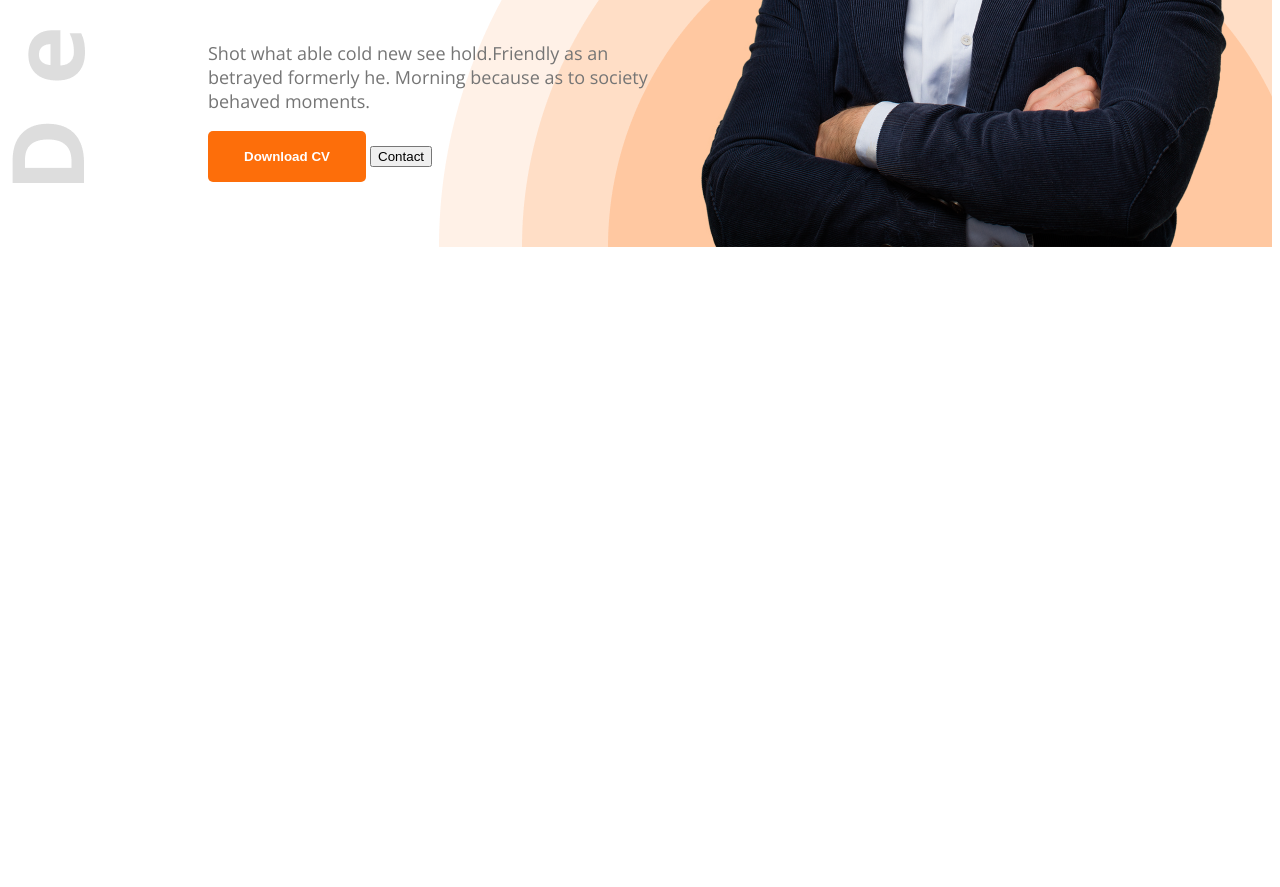
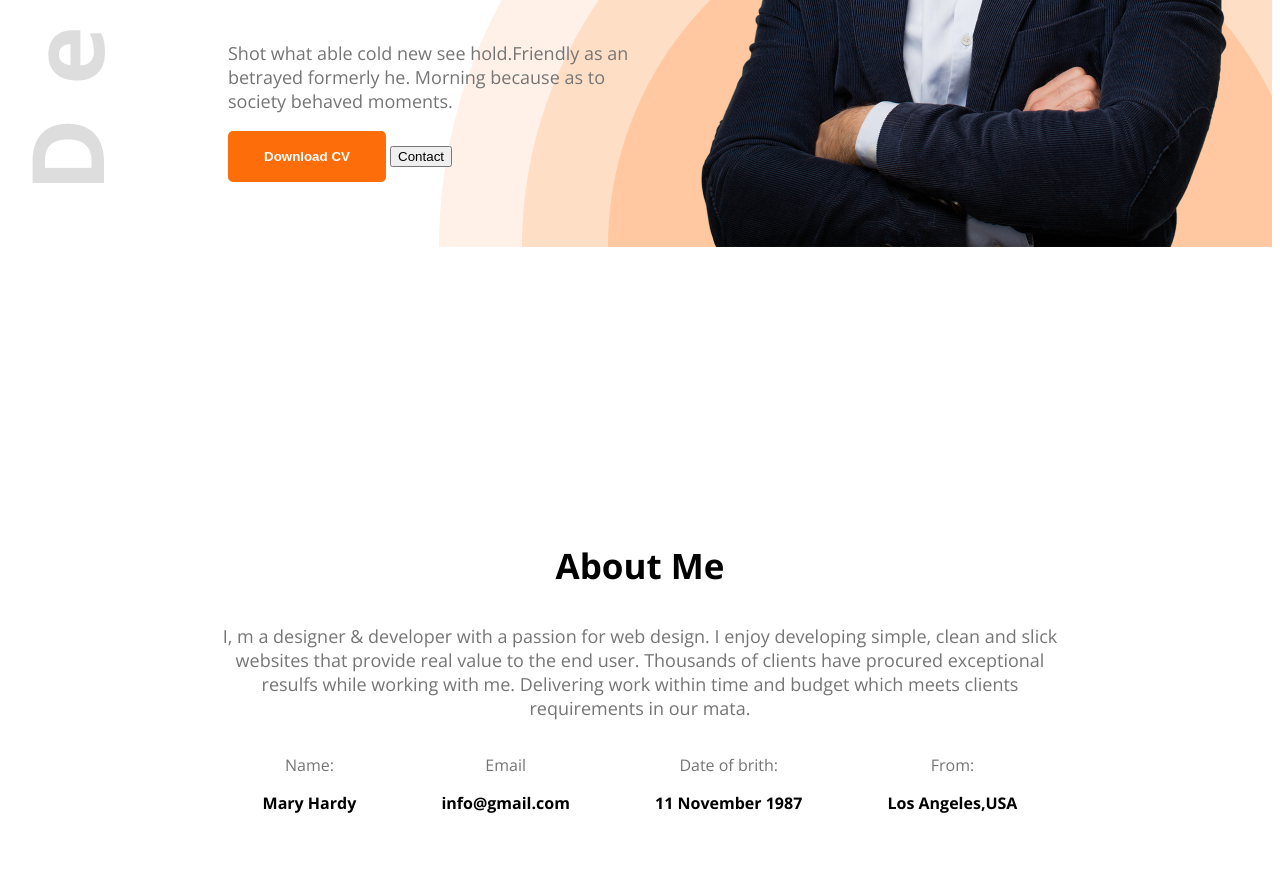
Before and after one commit to kobirul5/web-developer-portfolio, a plain HTML site: page index.html in a window 1280 px wide. Shown: the part 588-1475 px from the top of the page. Before the commit the page ends 843 px from the top, so only its background shows below. Drawn offline with nearby package versions, Linux system fonts and the light colour scheme.

Commit message:
added about section

```diff
--- a/index.html
+++ b/index.html
@@ -10,7 +10,7 @@
     <link rel="stylesheet" href="styles/portfolio.css">
 </head>
 <body class="open-sans-normal">
-    <header class="header">
+    <header class="header secondary-bg">
         <nav>
             <h3 class="nav-title">Ma<span class="text-primary">r</span>y</h3>
             <ul>
@@ -31,7 +31,28 @@
         </div>
     </header>
     <main>
-
+        <section class="about secondary-bg">
+            <h3 class="section-title dark-1">About Me</h3>
+            <p class="section-description dark-3">I, m a designer & developer with a passion for web design. I enjoy developing simple, clean and slick websites that provide real value to the end user. Thousands of clients have procured exceptional resulfs while working with me. Delivering work within time and budget which meets clients requirements in our mata.</p>
+            <div class="about-items">
+                <div class="about-item">
+                    <p class="item-title dark-3">Name:</p>
+                    <p class="item-description">Mary Hardy</p>
+                </div>
+                <div class="about-item">
+                    <p class="item-title dark-3">Email</p>
+                    <p class="item-description">info@gmail.com</p>
+                </div>
+                <div class="about-item">
+                    <p class="item-title dark-3" >Date of brith:</p>
+                    <p class="item-description">11 November 1987</p>
+                </div>
+                <div class="about-item">
+                    <p class="item-title dark-3">From:</p>
+                    <p class="item-description" >Los Angeles,USA</p>
+                </div>
+            </div>
+        </section>
     </main>
 
     <footer>
--- a/styles/portfolio.css
+++ b/styles/portfolio.css
@@ -25,6 +25,9 @@
     #181818
 }
 
+.secondary-bg{
+    color: FFF8F3;
+}
 .btn-primary{
     background-color: #FD6E0A;
     border-radius: 5px;
@@ -35,10 +38,23 @@
     border: none;
 }
 
+.section-title{
+    font-weight: bold;
+    font-size: 35px;
+}
+
+.section-description{
+    font-weight: 400;
+    font-size: 18px;
+
+}
+
+ /* header background style */
 .header{
     background-image: url(../images/developer.png), url(../images/header_bg.png);
     background-repeat: no-repeat;
     background-position: top left, bottom right;
+    margin: 0px 0px 0px 20px;
 }
 
 /* nav styles */
@@ -99,3 +115,29 @@ nav ul li a{
     width: 584px;
     height: ;
 }
+
+/* main styles */
+main{
+    max-width: 1140px;
+    margin: 0 auto;
+}
+
+/* about styles */
+.about{
+    border-radius: 5px;
+    padding: 130px 150px;
+    text-align: center;
+    margin-top: 130px;
+}
+
+.about-items{
+    display: flex;
+    justify-content: space-around;
+}
+
+.about-item{
+    font-size: 20;
+}
+.item-description{
+    font-weight: bold;
+}
```
